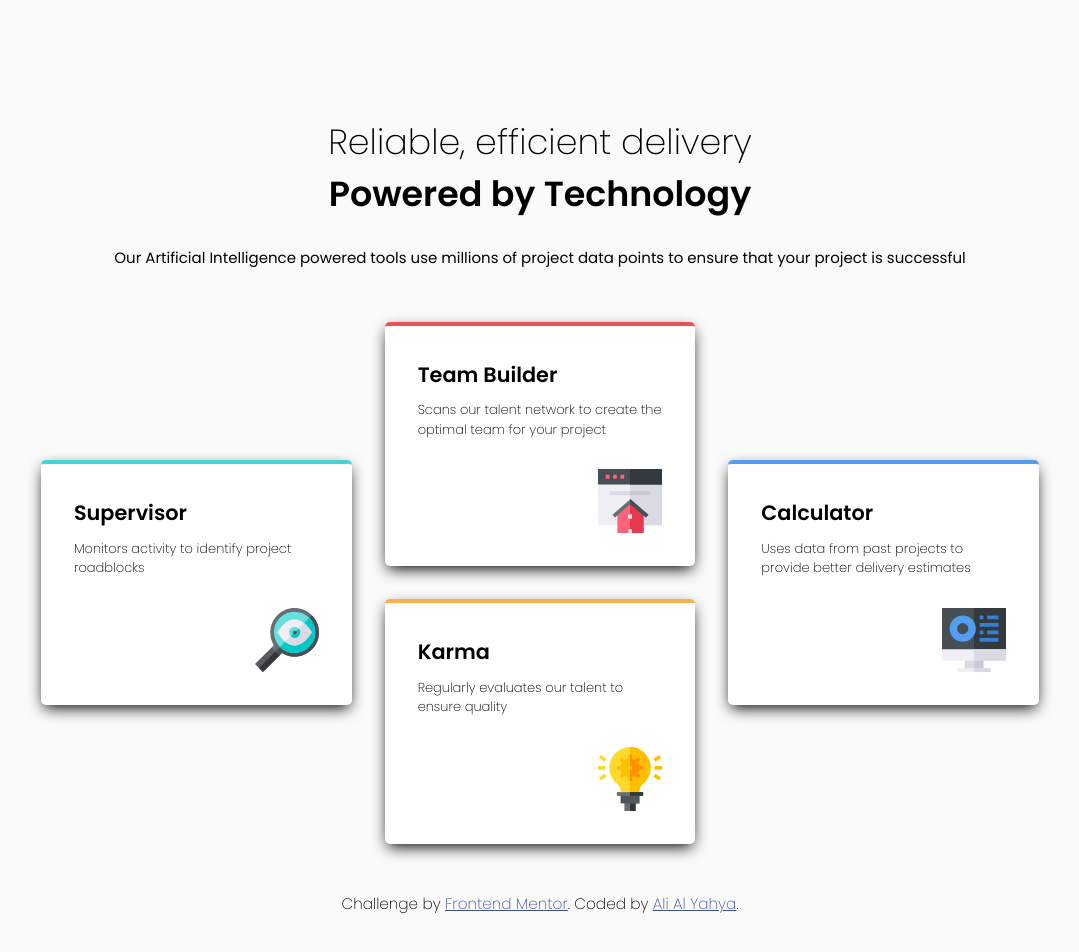
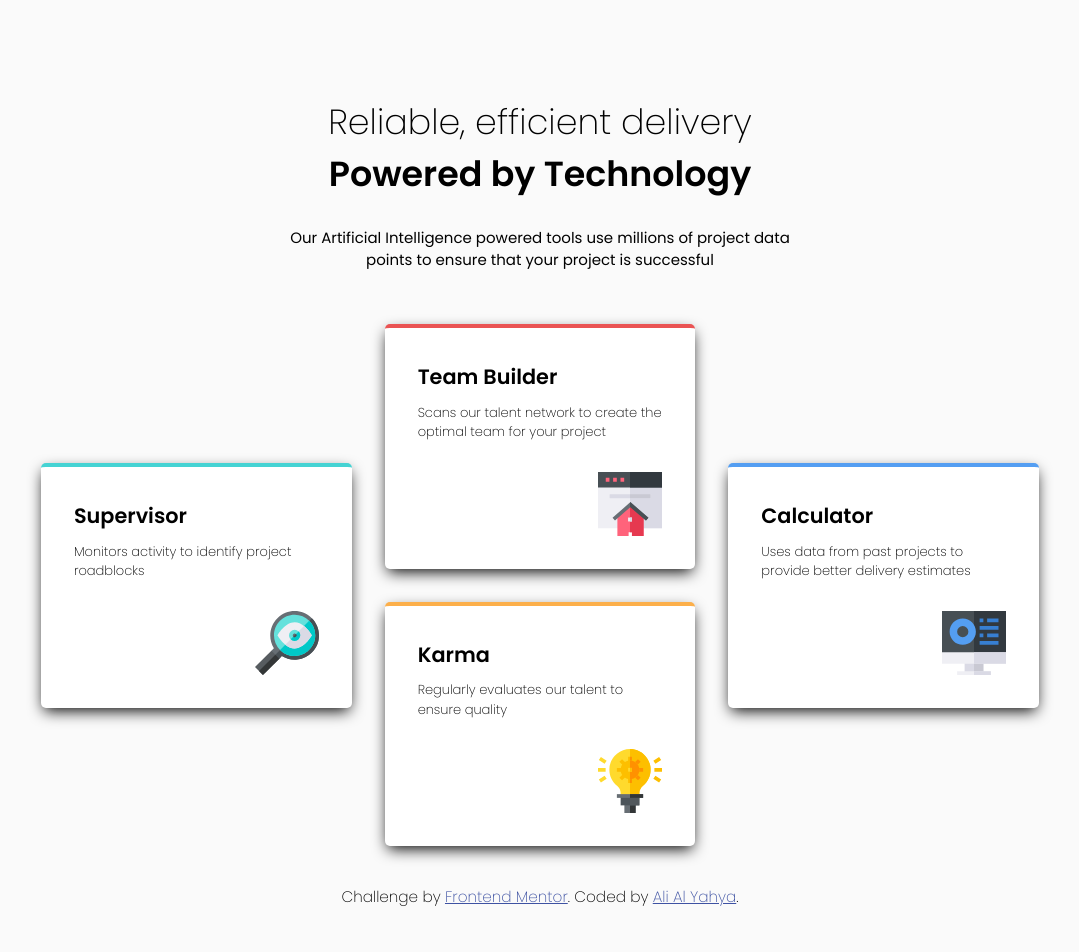
Before and after one commit to ayx234/FM-Four_Card_Feature_Section, a website: page index.html in a window 1280 px wide. Shown: the whole page, without its empty margins (100-1179 px from the left). Drawn offline with Linux system fonts and the light colour scheme.

Commit message:
style(scss): adjust header width & related styles
- Modify max-width property for .features-header and associated styling rules
- Add Sass setup section to README.md

```diff
--- a/styles/styles.scss
+++ b/styles/styles.scss
@@ -73,16 +73,17 @@ p {
 /* ----- Compoenents [blocks, exceptions] */
 .wrapper {
 	margin-inline: auto;
-	padding-inline: var(--spacing-xxl);
 	padding-inline: clamp(2.0625rem, -0.7324rem + 11.9249vw, 10rem);
-	padding-block: var(--spacing-3xl);
-	padding-block: clamp(2.2rem, 0.1137rem + 8.9014vw, 8.125rem);
+	padding-block: clamp(2.2rem, 0.1137rem + 8.9014vw, 6rem);
 }
 
 /* --- Features --- */
 
 /* --- Header --- */
 .features-header {
+	text-align: center;
+	max-width: 32rem;
+	margin-inline: auto;
 	text-align: center;
 }
 
@@ -108,8 +109,8 @@ p {
 			"supervisor  teambuilder calculator"
 			"supervisor  karma calculator"
 			".  karma .";
-		}
 	}
+}
 
 .card {
 	background-color: var(--white);
@@ -121,12 +122,12 @@ p {
 	box-shadow: 0 0.375em 1em -0.1875em;
 	/* Subtle lift + perspective rotation on interaction */
 	transition-property: transform;
-	transition-duration: .25s;
+	transition-duration: 0.25s;
 }
 
 .card:is(:hover, :focus) {
 	/* Scale 18%, lift 0.5em, add 3D rotation for depth */
-	transform: scale(118%) translate3d(0em, -.5em, 1em) rotateX(-5deg);
+	transform: scale(118%) translate3d(0em, -0.5em, 1em) rotateX(-5deg);
 }
 
 .card[data-state="cyan"] {
@@ -200,7 +201,7 @@ footer {
 
 .attribution {
 	font-size: clamp(0.6875rem, 0.5775rem + 0.4695vw, 1rem);
-	margin-block-start: clamp(0.8125rem, -0.1338rem + 4.0376vw, 3.5rem);
+	margin-block-start: clamp(0.8125rem, -0.1338rem + 4.0376vw, 2.5rem);
 	text-align: center;
 	position: absolute;
 	left: 50%;
```
Also changed, not shown: README.md, screenshot.png, styles/styles.css, 1 other file.
